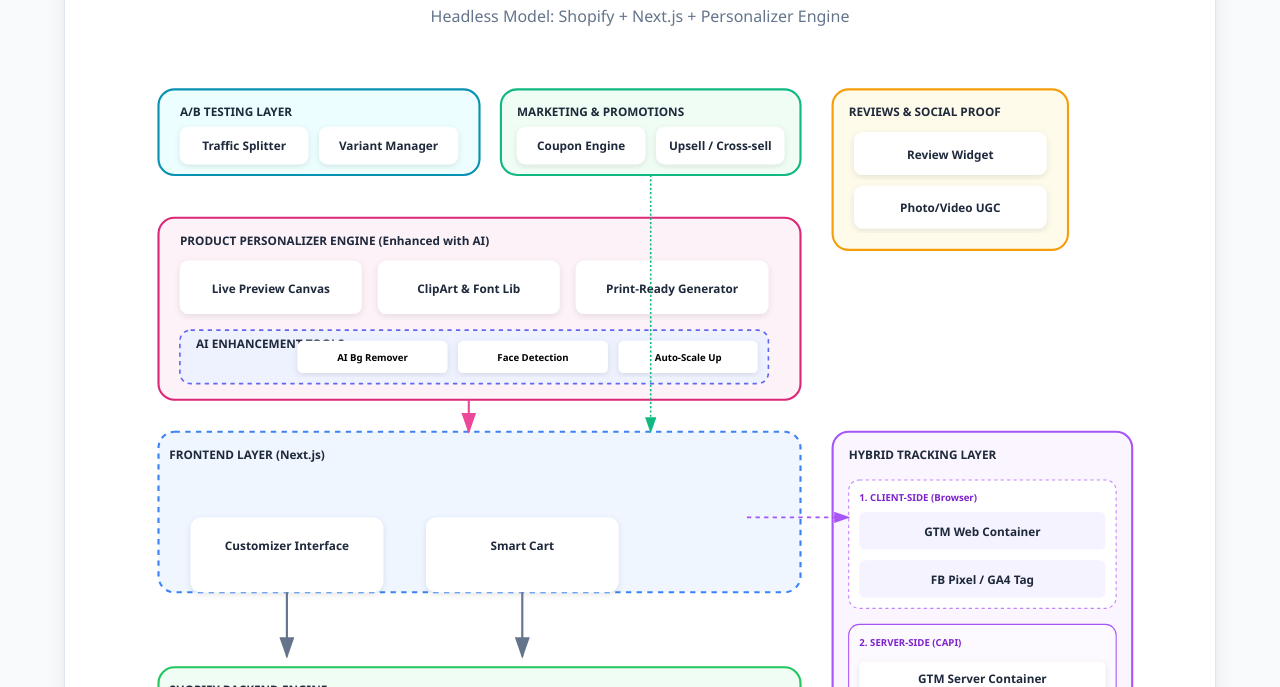
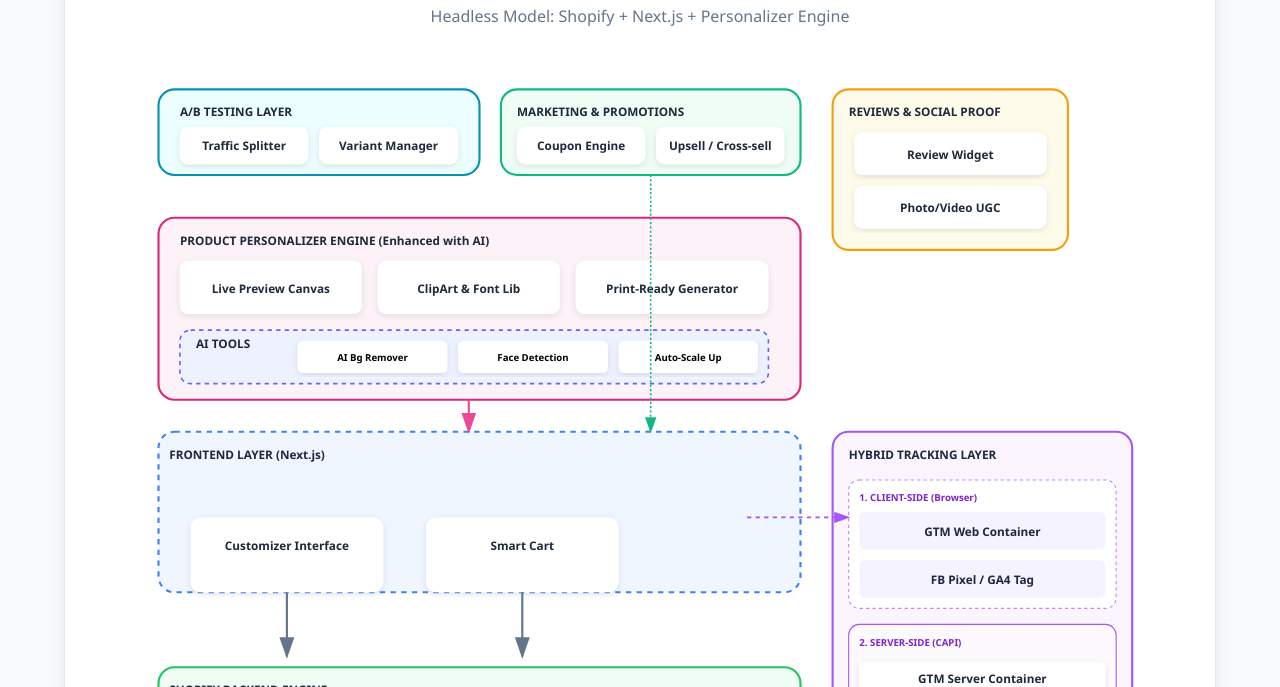
Before and after one commit to ltdao-ctu/pod, a plain HTML site: page index.html in a window 1280 px wide. Shown: the part 113-800 px from the top of the page. Drawn offline with nearby package versions, Linux system fonts and the light colour scheme.

Commit message:
Update AI services box label in index.html

```diff
--- a/index.html
+++ b/index.html
@@ -142,7 +142,7 @@
 
             <!-- NEW: AI SERVICES BOX -->
             <rect x="70" y="245" width="550" height="50" rx="10" fill="#eef2ff" stroke="#6366f1" stroke-width="1.5" stroke-dasharray="4" />
-            <text x="85" y="262" class="label" fill="#4f46e5" font-size="9">AI ENHANCEMENT TOOLS</text>
+            <text x="85" y="262" class="label" fill="#4f46e5" font-size="9">AI TOOLS</text>
 
             <rect x="180" y="255" width="140" height="30" rx="5" fill="white" filter="url(#shadow)" class="box" />
             <text x="250" y="274" text-anchor="middle" font-size="9" font-weight="bold">AI Bg Remover</text>
```
